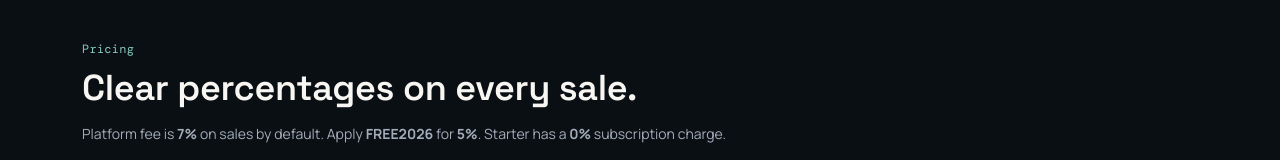
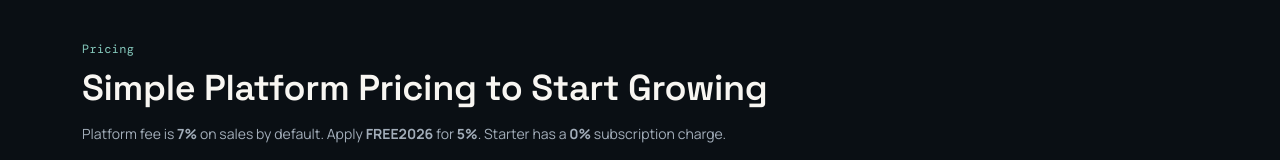
Before and after one commit to kyleel2249/CintexaWeb, a React (Vite) app in the folder artifacts/cintexa/: page /pricing in a window 1280 px wide. Shown: the part 128-288 px from the top of the page. Built offline with nearby package versions, Linux system fonts and the light colour scheme; no server answers.

Commit message:
SEO H1: Simple Platform Pricing to Start Growing

```diff
--- a/artifacts/cintexa/src/pages/Pricing.tsx
+++ b/artifacts/cintexa/src/pages/Pricing.tsx
@@ -112,7 +112,7 @@ export function Pricing() {
     <div className="cx-section">
       <div className="cx-container">
         <p className="cx-eyebrow">Pricing</p>
-        <h1 className="cx-display mt-3 text-3xl sm:text-4xl">Clear percentages on every sale.</h1>
+        <h1 className="cx-display mt-3 text-3xl sm:text-4xl">Simple Platform Pricing to Start Growing</h1>
         <p className="mt-4 max-w-2xl text-sm text-[hsl(var(--fg-muted))]">
           Platform fee is <strong>{DEFAULT_PCT}%</strong> on sales by default. Apply <strong>{PROMO_CODE}</strong> for{" "}
           <strong>{PROMO_PCT}%</strong>. Starter has a <strong>0%</strong> subscription charge.
```
